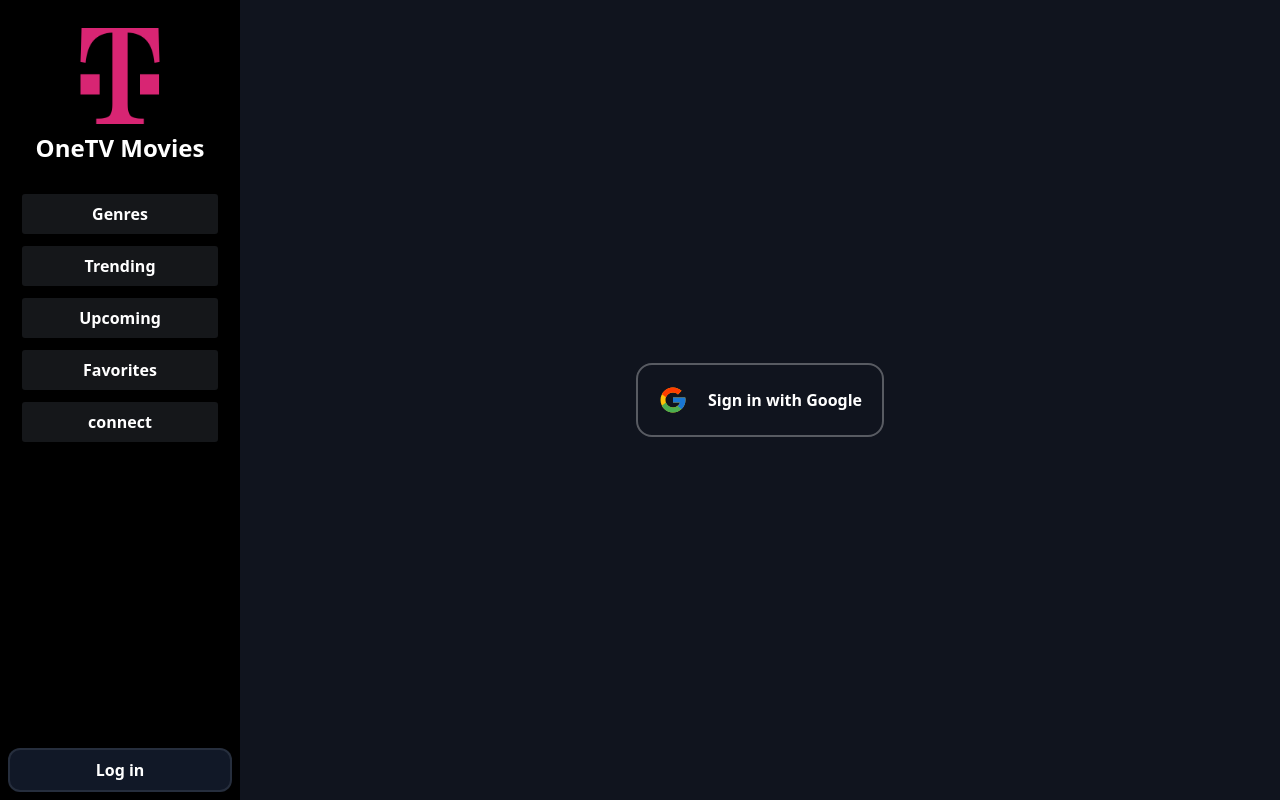
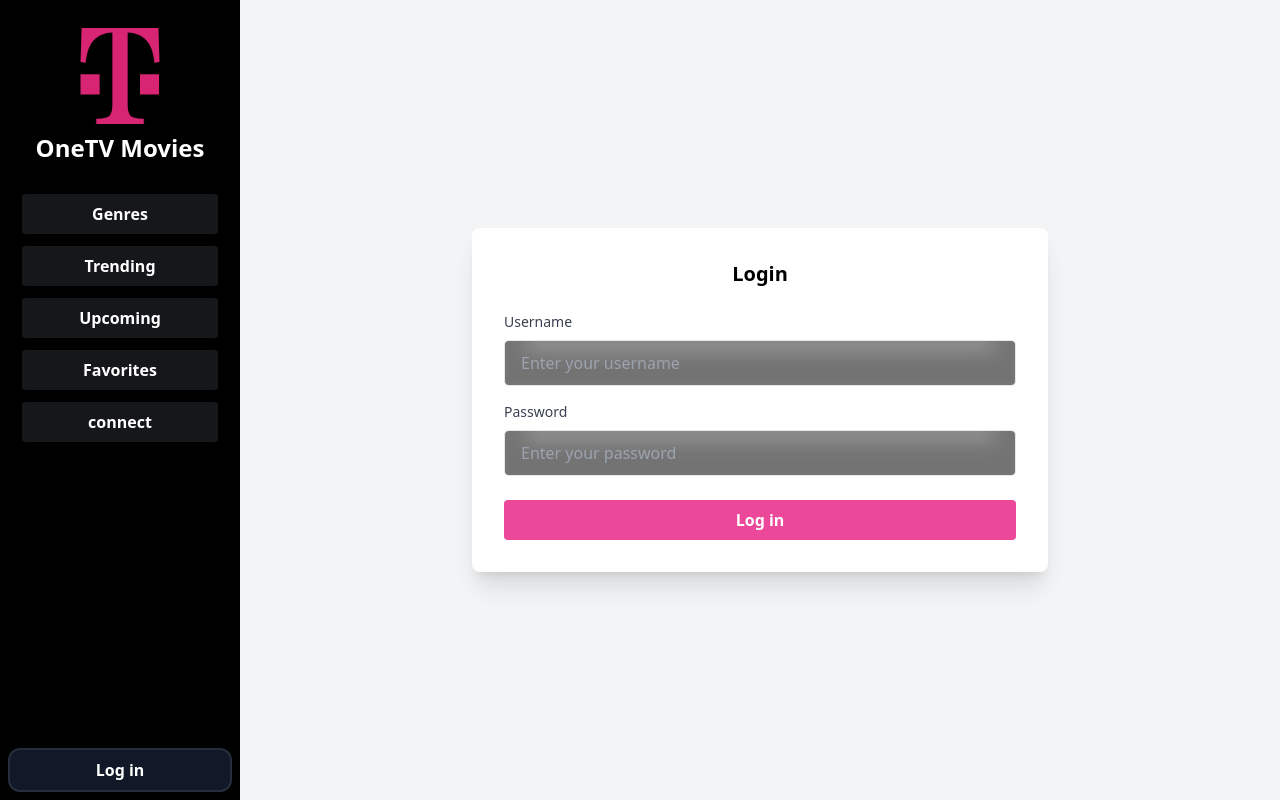
Before and after one commit to Vishaltripathi1511/dtdl-hackfest-24, a React (Vite) app: page /login in a window 1280 px wide. Built offline with nearby package versions, Linux system fonts and the light colour scheme; no server answers.

Commit message:
Login component

```diff
--- a/src/auth/Login.jsx
+++ b/src/auth/Login.jsx
@@ -1,19 +1,81 @@
-import React, { useContext } from 'react'
-import { FcGoogle } from 'react-icons/fc'
-import Contextpage from '../Contextpage';
+import React, { useState } from "react";
 
-function Login() {
+const Login = () => {
+  const [username, setUsername] = useState("");
+  const [password, setPassword] = useState("");
+  const [loginMessage, setLoginMessage] = useState("");
 
-    const {GoogleLogin} = useContext(Contextpage);
+  const handleLogin = async () => {
+    const loginDetails = {
+      username,
+      password,
+    };
 
-    return (
-        <div className="h-screen flex justify-center items-center">
-            <div className='border-2 border-white/30 p-5 flex justify-center items-center gap-5 rounded-2xl cursor-pointer hover:bg-black' onClick={GoogleLogin}>
-                <FcGoogle className='text-3xl' />
-                <h1 className='text-white font-semibold'>Sign in with Google</h1>
-            </div>
+    try {
+      const response = await fetch("https://api.yourdomain.com/login", {
+        method: "POST",
+        headers: {
+          "Content-Type": "application/json",
+        },
+        body: JSON.stringify(loginDetails),
+      });
+
+      if (response.ok) {
+        const data = await response.json();
+        console.log("Login successful:", data);
+        setLoginMessage("Login Successful!");
+      } else {
+        console.log("Login failed");
+        setLoginMessage("Login Failed: Incorrect username or password");
+      }
+    } catch (error) {
+      console.error("Network error:", error);
+      setLoginMessage(`Login Failed: ${error.message}`);
+    }
+  };
+
+  return (
+    <div className="flex items-center justify-center min-h-screen bg-gray-100">
+      <div className="p-8 w-full max-w-xl bg-white rounded-lg shadow-xl">
+        <h2 className="text-xl text-center font-bold mb-6">Login</h2>
+        <div className="mb-4">
+          <label className="block text-sm font-medium text-gray-700 mb-2">
+            Username
+          </label>
+          <input
+            type="text"
+            value={username}
+            onChange={(e) => setUsername(e.target.value)}
+            placeholder="Enter your username"
+            className="shadow appearance-none border rounded w-full py-3 px-4 text-gray-700 leading-tight focus:outline-none focus:shadow-outline focus:border-pink-500"
+          />
         </div>
-    )
-}
+        <div className="mb-6">
+          <label className="block text-sm font-medium text-gray-700 mb-2">
+            Password
+          </label>
+          <input
+            type="password"
+            value={password}
+            onChange={(e) => setPassword(e.target.value)}
+            placeholder="Enter your password"
+            className="shadow appearance-none border rounded w-full py-3 px-4 text-gray-700 leading-tight focus:outline-none focus:shadow-outline focus:border-pink-500 bg-white"
+          />
+        </div>
+        <button
+          onClick={handleLogin}
+          className="bg-pink-500 hover:bg-pink-700 text-white font-bold py-2 px-4 w-full rounded focus:outline-none focus:shadow-outline"
+        >
+          Log in
+        </button>
+        {loginMessage && (
+          <div className="mt-4 text-center text-sm font-medium text-red-500">
+            {loginMessage}
+          </div>
+        )}
+      </div>
+    </div>
+  );
+};
 
-export default Login
+export default Login;
```
